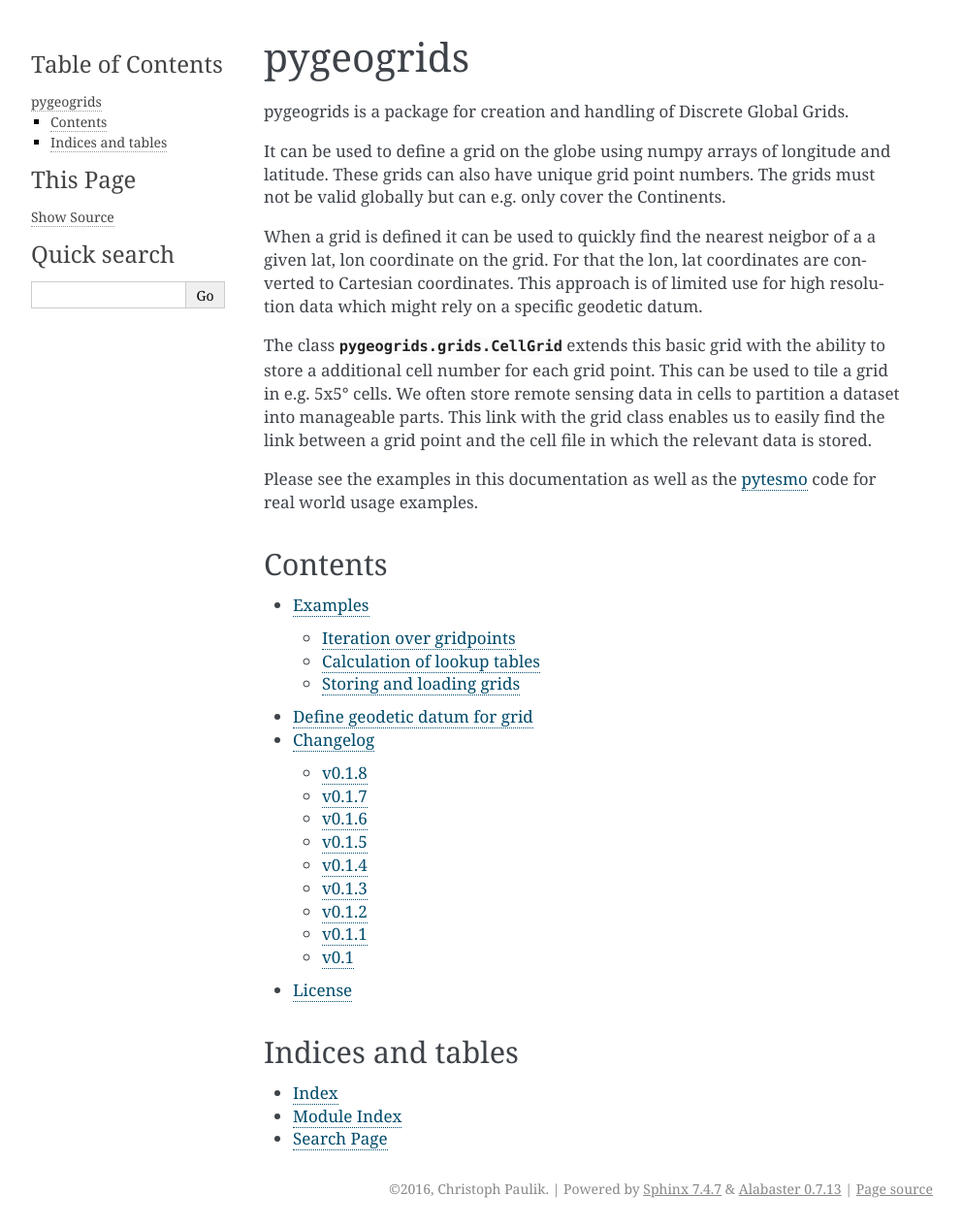
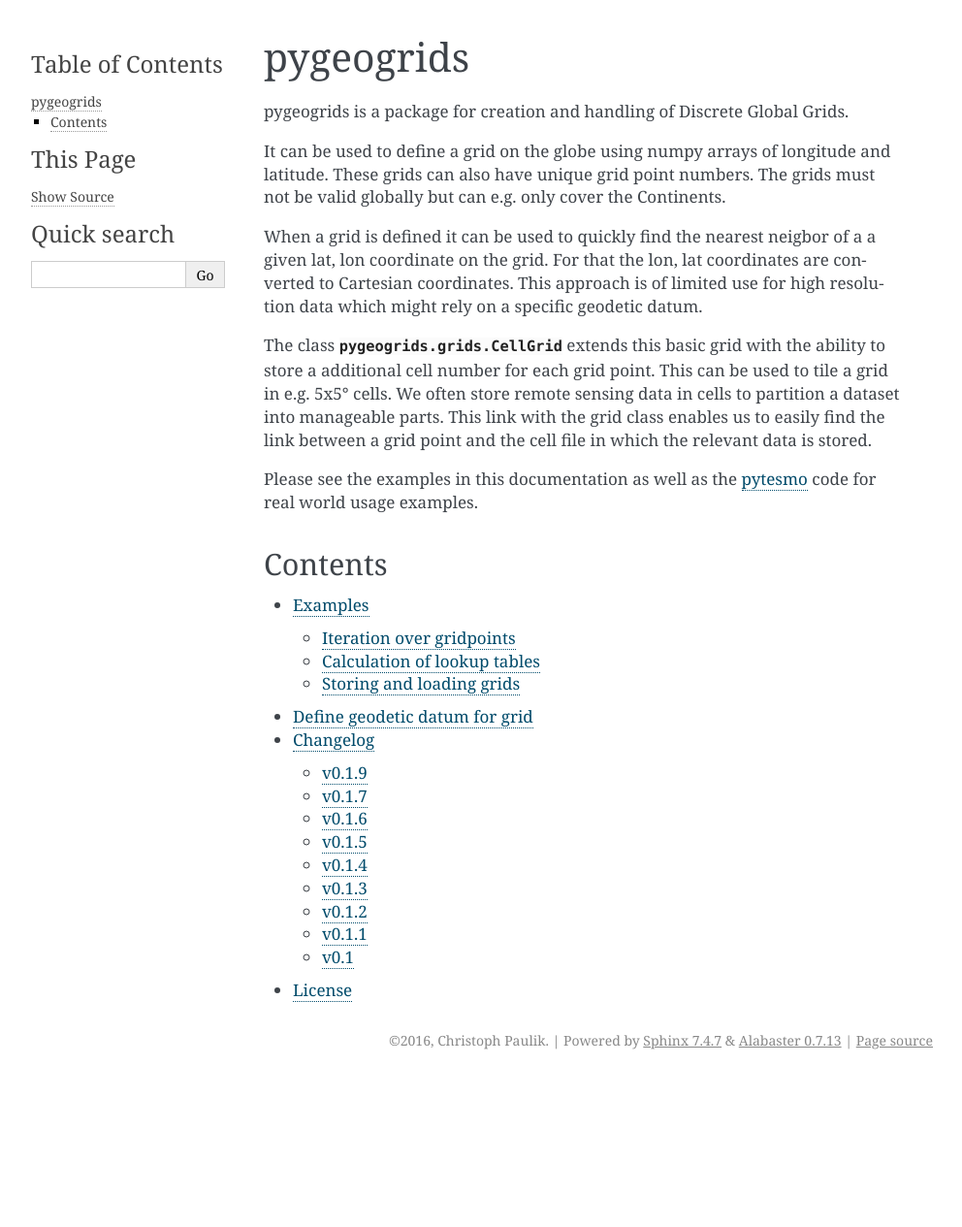
Before and after one commit to TUW-GEO/pygeogrids, a Sphinx documentation site: the page built from docs/index.rst, in a window 1280 px wide. Shown: the whole page at 97% size, without its empty margins (148-1140 px from the left). Built offline with Sphinx 7.4.7, drawn with Linux system fonts in a browser that asks for light colours; formulas are drawn with MathJax 3; pages that are not in the unit, such as notebooks, are missing from menus; the version number could not be read and is left out; after the commit the page ends 1112 px from its top, so only the background shows below that.

Commit message:
Change version to 0.1.9.

```diff
--- a/CHANGES.rst
+++ b/CHANGES.rst
@@ -2,7 +2,7 @@
 Changelog
 =========
 
-v0.1.8
+v0.1.9
 ======
 
 -  bugfix in lonlat2cell. Improvements in dependency installation and
--- a/docs/index.rst
+++ b/docs/index.rst
@@ -35,12 +35,4 @@ Contents
    Creating and working with grid objects.rst
    changes.rst
    License <license>
-   Module Reference <_rst/modules>
-
-
-Indices and tables
-==================
-
-* :ref:`genindex`
-* :ref:`modindex`
-* :ref:`search`
+   api/modules.rst
```
